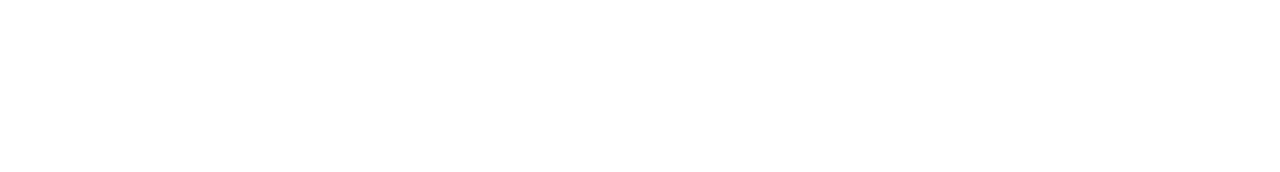
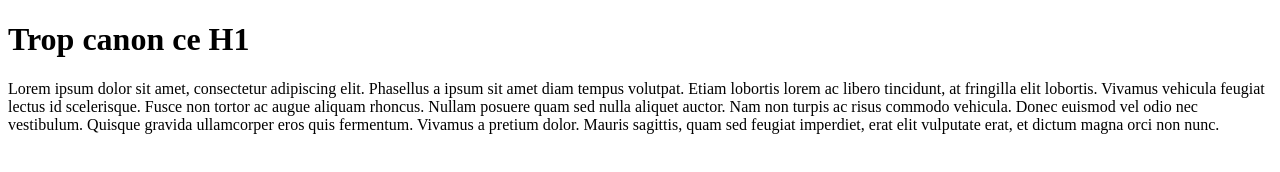
Before and after one commit to olivierjoubert/my-super-website, a plain HTML site: page index.html in a window 1280 px wide. Drawn offline with Linux system fonts and the light colour scheme.

Commit message:
Changed title and added h1

```diff
--- a/index.html
+++ b/index.html
@@ -2,9 +2,10 @@
 <html>
   <head>
     <meta charset="UTF-8">
-    <title>title</title>
+    <title>C'est un nouveau titre pour un super site</title>
   </head>
   <body>
-
+  <h1>Trop canon ce H1 </h1>
+  <p>Lorem ipsum dolor sit amet, consectetur adipiscing elit. Phasellus a ipsum sit amet diam tempus volutpat. Etiam lobortis lorem ac libero tincidunt, at fringilla elit lobortis. Vivamus vehicula feugiat lectus id scelerisque. Fusce non tortor ac augue aliquam rhoncus. Nullam posuere quam sed nulla aliquet auctor. Nam non turpis ac risus commodo vehicula. Donec euismod vel odio nec vestibulum. Quisque gravida ullamcorper eros quis fermentum. Vivamus a pretium dolor. Mauris sagittis, quam sed feugiat imperdiet, erat elit vulputate erat, et dictum magna orci non nunc. </p>
   </body>
 </html>
```
